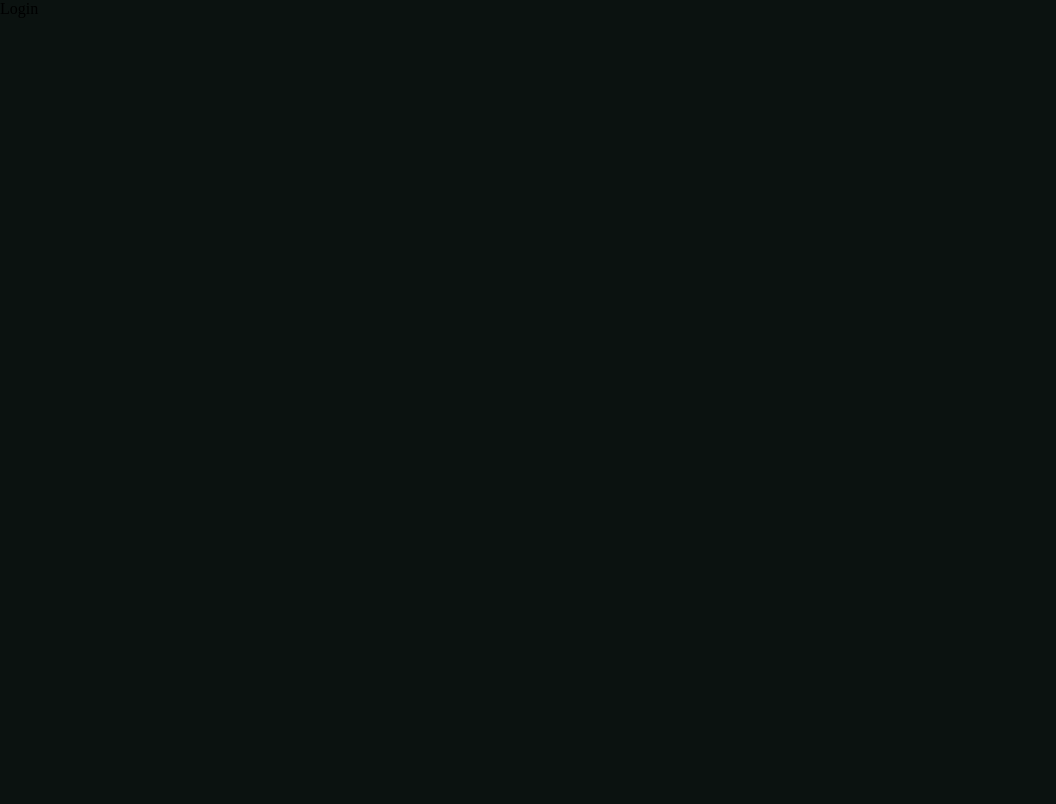
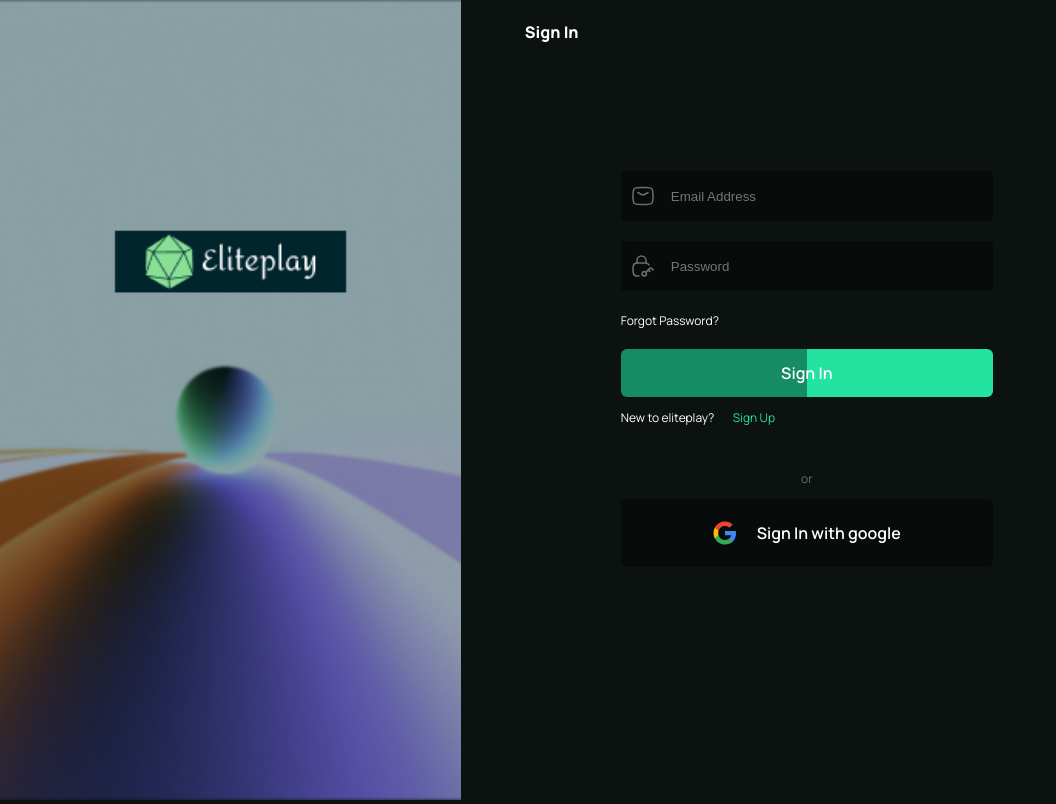
Before and after one commit to Bloom-Byte/elite-play, a React (Vite) app in the folder eliteplay-frontend/: page /login in a window 1280 px wide. Shown: the whole page, without its empty margins (0-1056 px from the left). Built offline with nearby package versions, Linux system fonts and the light colour scheme.

Commit message:
feat: add sign in page

```diff
--- a/eliteplay-frontend/src/pages/Login.css
+++ b/eliteplay-frontend/src/pages/Login.css
@@ -0,0 +1,9 @@
+@import url('https://fonts.googleapis.com/css2?family=Manrope:wght@200..800&family=Open+Sans:wght@400;600&display=swap');
+
+.login-form__forgot-password a {
+    text-decoration: none;
+    font-size: 12px;
+    color: white;
+    font-family: "Manrope", sans-serif;
+    font-weight: 400;
+}
--- a/eliteplay-frontend/src/pages/Login.jsx
+++ b/eliteplay-frontend/src/pages/Login.jsx
@@ -1,9 +1,67 @@
-import React from 'react'
+import React, { useState } from 'react'
 import './Login.css'
 
 const Login = () => {
+    const [email, setEmail] = useState('');
+    const [password, setPassword] = useState('');
+    const [emailFocused, setEmailFocused] = useState(false);
+    const [passwordFocused, setPasswordFocused] = useState(false);
+
+    const handleEmailChange = (event) => {
+        setEmail(event.target.value);
+    };
+
+    const handlePasswordChange = (event) => {
+        setPassword(event.target.value);
+    };
+
+
   return (
-    <div>Login</div>
+    <div className="register">
+      <div className="register-logo">
+        <img src="./auth-img.png" alt="logo" />
+      </div>
+      <div className="register-form">
+        <div className="register-form__heading">
+          <h4>Sign In</h4>
+        </div>
+        <div className="register-form__form">
+          <form className="register-form__form-input" action="">
+            <div className="register-form__input-box">
+              <img
+                className="input-icon"
+                src={!emailFocused && email ? "./mail-white.svg" : "./mail-02.svg"}
+                alt="email-icon"
+              />
+              <input type="email" placeholder="Email Address" value={email} onChange={handleEmailChange} onFocus={() => setEmailFocused(true)} onBlur={() => setEmailFocused(false)} />
+            </div>
+            <div className="register-form__input-box">
+              <img
+                className="input-icon"
+                src={!passwordFocused && password ? "./lock-key-white.svg" : "./lock-key.svg"}
+                alt="password-icon"
+              />
+              <input type="password" placeholder="Password" value={password} onChange={handlePasswordChange} onFocus={() => setPasswordFocused(true)} onBlur={() => setPasswordFocused(false)} />
+            </div>
+            <div className="login-form__forgot-password">
+                <a href="/forgot-password">Forgot Password?</a>
+            </div>
+            <button className="register-form__submit-btn" type="submit">Sign In</button>
+          </form>
+          <div className='register-form__signin'>
+            <p>New to eliteplay? <a href="/register">Sign Up</a></p>
+          </div>
+          <div className='register-form__option-box'>
+            <p className='register-form__option'>or</p>
+          </div>
+
+          <div className='register-form__google-signin'>
+            <img src="./google.svg" alt="google-icon" />
+            <span>Sign In with google</span>
+          </div>
+        </div>
+      </div>
+    </div>
   )
 }
 
--- a/eliteplay-frontend/src/pages/Register.jsx
+++ b/eliteplay-frontend/src/pages/Register.jsx
@@ -54,10 +54,10 @@ const Register = () => {
               <input type="password" placeholder="Password" value={password} onChange={handlePasswordChange} onFocus={() => setPasswordFocused(true)} onBlur={() => setPasswordFocused(false)} />
             </div>
             <div className="register-form__check-box">
-              <label class="container">
+              <label className="container">
               I agree to the User Agreement & confirm I am at least 18 years old
                 <input type="checkbox" />
-                <span class="checkmark"></span>
+                <span className="checkmark"></span>
               </label>
             </div>
             <button className="register-form__submit-btn" type="submit"> Sign Up Now </button>
```
